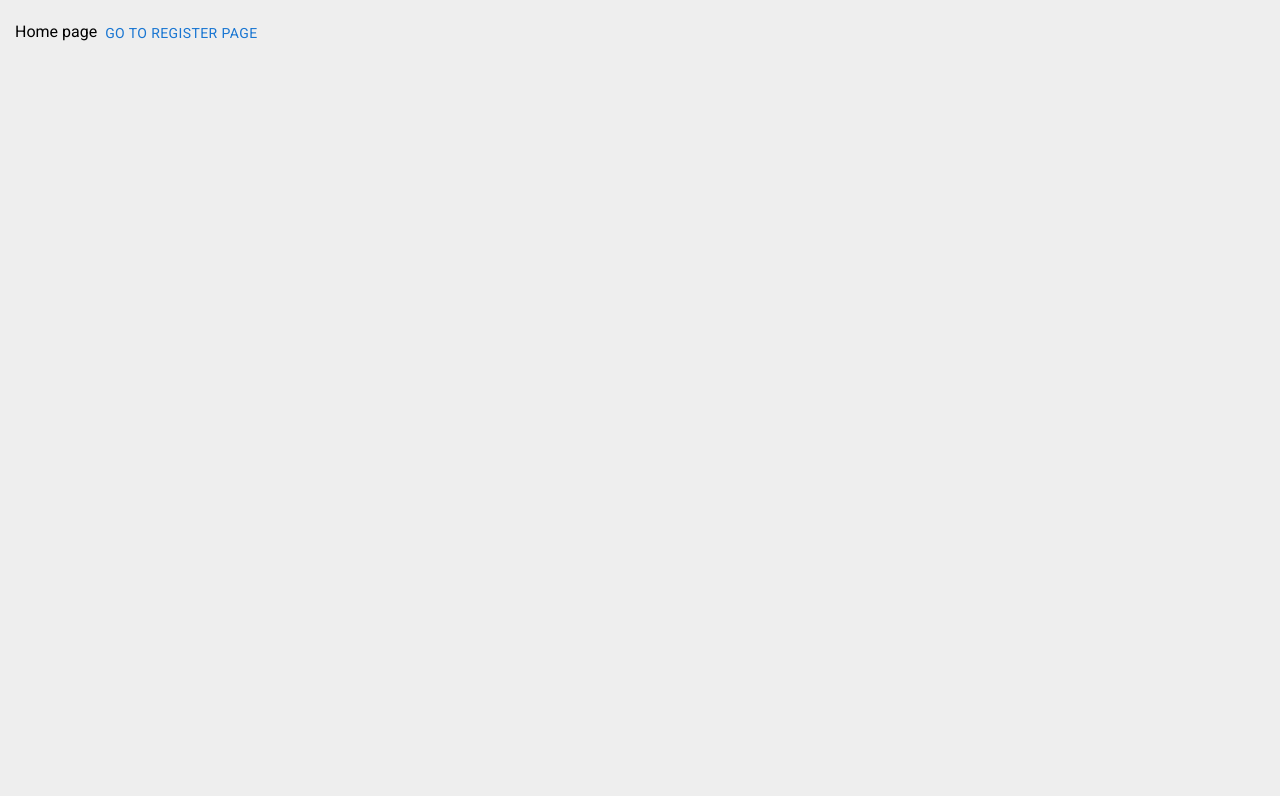
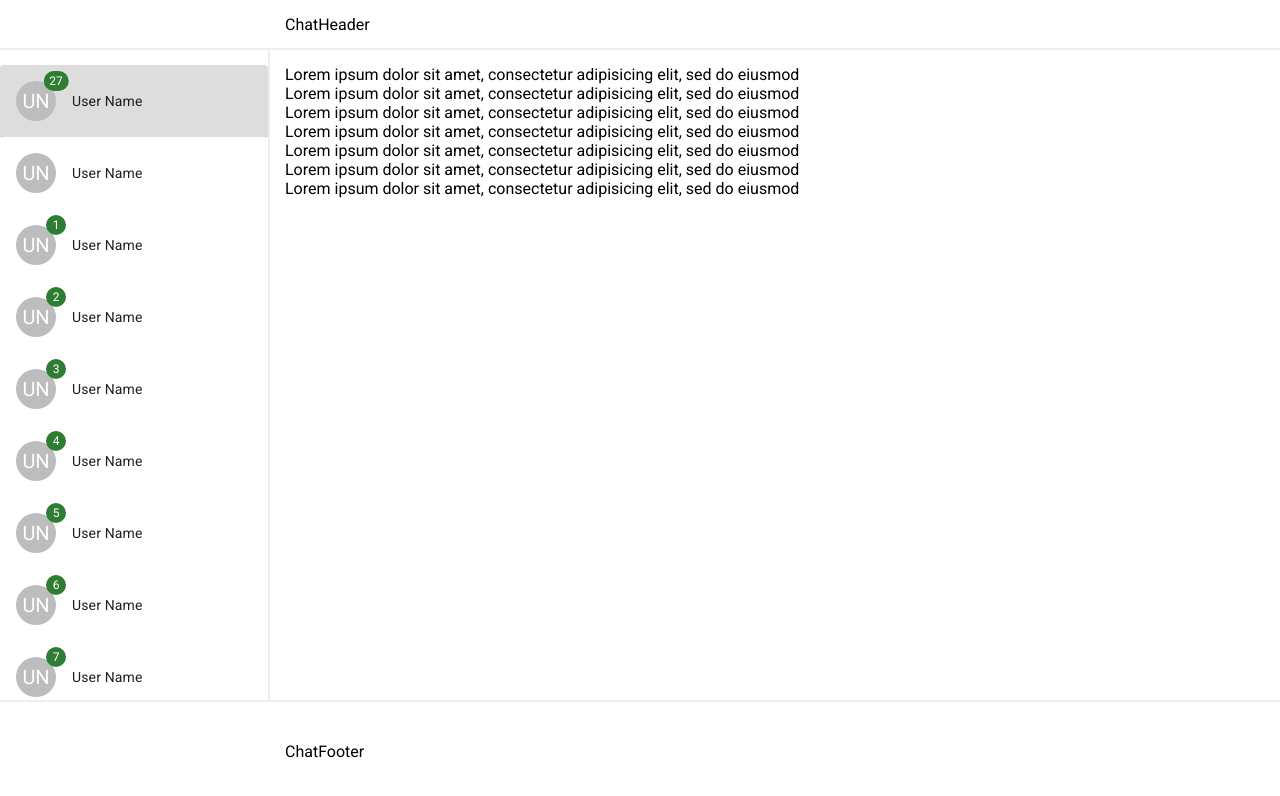
Before and after one commit to jhasuev/react-chat, a React (Create React App) app: page /chats in a window 1280 px wide. Before the commit this address led to /. Shown: the top 796 px of the page. Built offline with nearby package versions, Linux system fonts and the light colour scheme.

Commit message:
add chat route and some layout

```diff
--- a/src/App.js
+++ b/src/App.js
@@ -7,6 +7,7 @@ import {
 import Home from './views/Home';
 import Login from './views/Auth/Login';
 import Register from './views/Auth/Register';
+import Chats from './views/Chats';
 
 function App() {
   return (
@@ -19,6 +20,8 @@ function App() {
           <Route path="/auth/login" element={<Login />} />
           <Route path="/auth/register" element={<Register />} />
 
+          <Route path="/chats" element={<Chats />} />
+
           <Route path="/*" element={ <Navigate to="/" /> } />
         </Routes>
       </div>
--- /dev/null
+++ b/src/components/chat-footer.jsx
@@ -0,0 +1,7 @@
+export default function ChatFooter() {
+  return (
+    <div>
+      ChatFooter
+    </div>
+  )
+}
--- /dev/null
+++ b/src/components/chat-header.jsx
@@ -0,0 +1,7 @@
+export default function ChatHeader() {
+  return (
+    <div>
+      ChatHeader
+    </div>
+  )
+}
--- /dev/null
+++ b/src/components/chat-messages.jsx
@@ -0,0 +1,13 @@
+export default function ChatMessages() {
+  return (
+    <div>
+      <p>Lorem ipsum dolor sit amet, consectetur adipisicing elit, sed do eiusmod</p>
+      <p>Lorem ipsum dolor sit amet, consectetur adipisicing elit, sed do eiusmod</p>
+      <p>Lorem ipsum dolor sit amet, consectetur adipisicing elit, sed do eiusmod</p>
+      <p>Lorem ipsum dolor sit amet, consectetur adipisicing elit, sed do eiusmod</p>
+      <p>Lorem ipsum dolor sit amet, consectetur adipisicing elit, sed do eiusmod</p>
+      <p>Lorem ipsum dolor sit amet, consectetur adipisicing elit, sed do eiusmod</p>
+      <p>Lorem ipsum dolor sit amet, consectetur adipisicing elit, sed do eiusmod</p>
+    </div>
+  )
+}
--- /dev/null
+++ b/src/components/chat-users.jsx
@@ -0,0 +1,41 @@
+import Card from '@mui/material/Card';
+import CardHeader from '@mui/material/CardHeader';
+import Avatar from '@mui/material/Avatar';
+import Badge from '@mui/material/Badge';
+import '../styles/chat-users.css'
+
+export default function UserList() {
+  return (
+    <div className="chat-users">
+      <Card
+        elevation={1}
+        sx={{bgcolor: '#ddd'}}
+        className="chat-users__item"
+      >
+        <CardHeader
+          avatar={
+            <Badge badgeContent={27} color="success">
+              <Avatar>UN</Avatar>
+            </Badge>
+          }
+          title="User Name"
+        />
+      </Card>
+      {Array(22).fill().map((_,i) => (
+        <Card
+          elevation={0}
+          className="chat-users__item"
+        >
+          <CardHeader
+            avatar={
+              <Badge badgeContent={i} color="success">
+                <Avatar>UN</Avatar>
+              </Badge>
+            }
+            title="User Name"
+          />
+        </Card>
+      ))}
+    </div>
+  )
+}
--- /dev/null
+++ b/src/styles/chat-users.css
@@ -0,0 +1,7 @@
+.chat-users {
+  padding: 15px 0;
+}
+
+.chat-users__item {
+  cursor: pointer;
+}
--- /dev/null
+++ b/src/styles/chats.css
@@ -0,0 +1,71 @@
+.chat {
+  --chat-header-height: 50px;
+  --chat-footer-height: 100px;
+  --chat-sidebar-width: 270px;
+  --chat-content-padding-left: 15px;
+  --chat-sections-padding-left: calc(var(--chat-sidebar-width) + var(--chat-content-padding-left));
+
+  flex-grow: 1;
+  display: flex;
+  flex-direction: column;
+}
+
+@media all and (max-width: 768px) {
+  .chat {
+    --chat-footer-height: 70px;
+    --chat-sidebar-width: 200px;
+  }
+}
+
+.chat-header {
+  display: flex;
+  flex-direction: column;
+  justify-content: center;
+
+  padding-left: var(--chat-sections-padding-left);
+  min-height: var(--chat-header-height);
+
+  border-bottom: 2px solid #eee;
+}
+
+.chat-center {
+  flex-grow: 1;
+  position: relative;
+}
+
+.chat-sidebar {
+  position: absolute;
+  left: 0;
+  top: 0;
+  bottom: 0;
+
+  overflow: auto;
+
+  border-right: 2px solid #eee;
+
+  width: var(--chat-sidebar-width);
+}
+
+.chat-main {
+  position: absolute;
+  top: 0;
+  left: var(--chat-sidebar-width);
+  right: 0;
+  bottom: 0;
+
+  padding: var(--chat-content-padding-left);
+
+  overflow-y: auto;
+}
+
+.chat-footer {
+  display: flex;
+  flex-direction: column;
+  justify-content: center;
+
+  margin-top: auto;
+  height: var(--chat-footer-height);
+  padding-left: var(--chat-sections-padding-left);
+
+  border-top: 2px solid #eee;
+}
--- a/src/styles/main.css
+++ b/src/styles/main.css
@@ -29,6 +29,4 @@ body {
 
 .app {
   flex-grow: 1;
-  padding: 15px;
-  background-color: #eee;
 }
--- /dev/null
+++ b/src/views/Chats.jsx
@@ -0,0 +1,29 @@
+import '../styles/chats.css'
+import UserList from '../components/chat-users'
+import ChatHeader from '../components/chat-header';
+import ChatMessages from '../components/chat-messages';
+import ChatFooter from '../components/chat-footer';
+
+
+export default function Chats() {
+  return (
+    <div className="chat">
+      <header className="chat-header">
+        <ChatHeader />
+      </header>
+
+      <div className="chat-center">
+        <aside className="chat-sidebar">
+          <UserList />
+        </aside>
+        <main className="chat-main">
+          <ChatMessages />
+        </main>
+      </div>
+
+      <footer className="chat-footer">
+        <ChatFooter />
+      </footer>
+    </div>
+  );
+}
```
